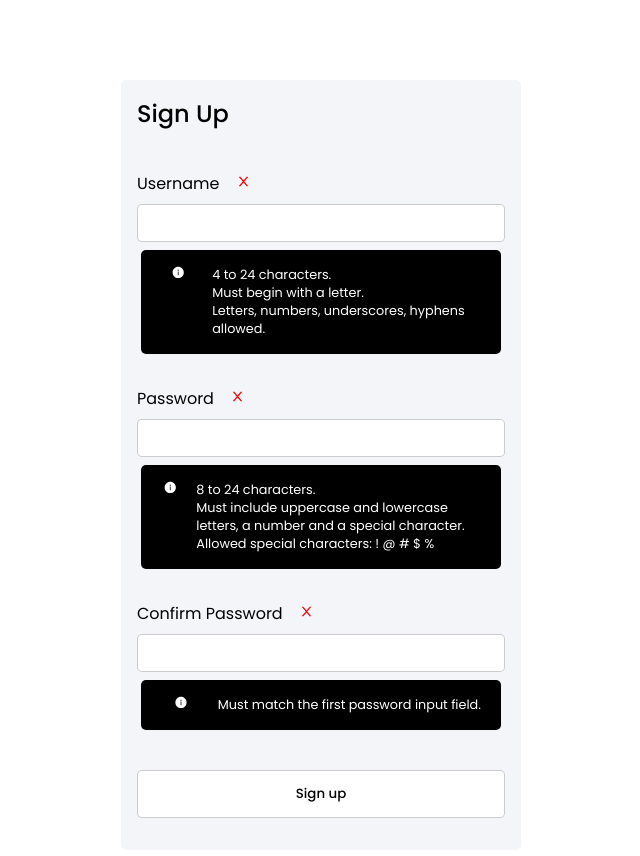
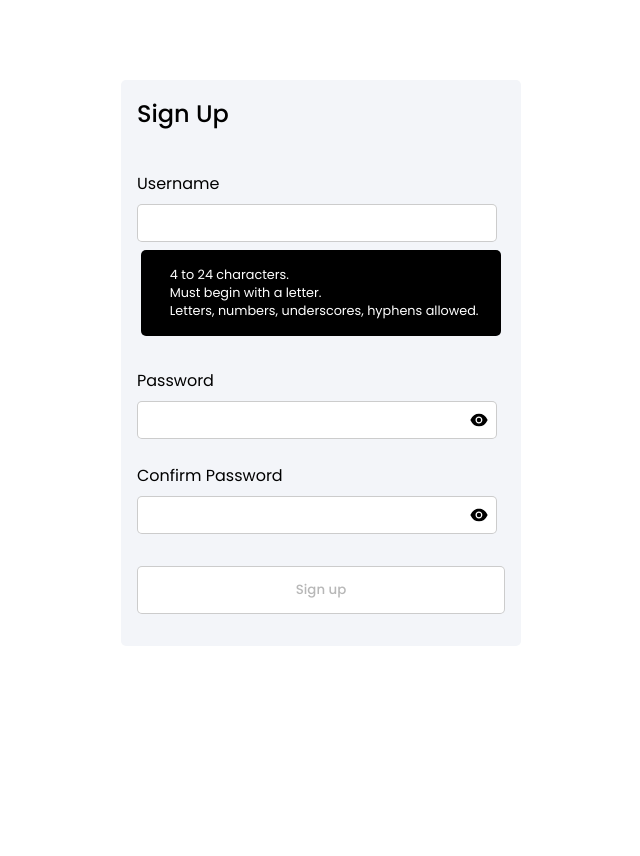
Before and after one commit to Hassene-Belhaj/React-Signup-Signin-With-Firebase, a React (Vite) app: page / in a window 1280 px wide. Shown: the top 856 px of the page, without its empty margins (319-959 px from the left). After the commit the page ends 800 px from the top, so only its background shows below. Built offline with nearby package versions, Linux system fonts and the light colour scheme.

Commit message:
add functions & conditions signup

```diff
--- a/src/Components/SignUp.jsx
+++ b/src/Components/SignUp.jsx
@@ -1,5 +1,5 @@
 import React, { useEffect, useRef, useState } from 'react'
-import { AiOutlineCheck , AiFillInfoCircle , AiOutlineFieldTime , AiOutlineClose, AiFillCheckCircle} from 'react-icons/ai'
+import { AiOutlineCheck , AiFillInfoCircle , AiOutlineFieldTime , AiOutlineClose, AiFillCheckCircle, AiFillEye, AiFillEyeInvisible} from 'react-icons/ai'
 import { styled } from 'styled-components';
 
 
@@ -33,10 +33,29 @@ const Label = styled.label`
 padding-top :1rem ;
 margin: .5rem 1rem;
 `
+const InputDiv=styled.div`
+position: relative;
+`
+const IconShowPwd = styled(AiFillEye)`
+position: absolute;
+right: 2rem;
+top: 50%;
+transform: translateY(-50%);
+cursor: pointer;
+`
+
+const IconHidePwd = styled(AiFillEyeInvisible)`
+position: absolute;
+right: 2rem;
+top: 50%;
+transform: translateY(-50%);
+cursor: pointer;
+`
+
 const Input = styled.input`
 padding: .5rem;
 margin: 0 1rem;
-width: auto;
+width: 90%;
 border-radius: 5px;
 outline: none;
 border: .5px solid rgba(0,0,0,0.2);
@@ -78,6 +97,7 @@ display: flex;
 align-items: baseline;
 `
 
+
 const SignUp = () => {
     const userRef = useRef()
     const errRef = useRef()
@@ -101,39 +121,51 @@ const SignUp = () => {
     const [errMsg , setErrorMsg] = useState('')
     const [succes , setSucces] = useState(false)
 
-    console.log(userRef);
-    console.log(userfocus);
+
+    const [showPwd , setShowPwd] = useState(false)
+    const [showMatchPwd , setShowMatchPwd] = useState(false)
+
+    // console.log(userRef);
+    // console.log(userfocus);
 
     const handleSubmit = (e) => {
       e.preventDefault()
     }
 
+    const handleShow = () => {
+      setInterval(() => {
+        setShowPwd('')
+      }, 5000)
+      return setShowPwd(!showPwd)
+    }
+
+    useEffect(()=>{
+    handleShow()
+    },[])
+
+    const handleShowMatch = () => {
+    setShowMatchPwd(!showMatchPwd)
+    }
 
 useEffect(()=>{
   userRef.current.focus() ;
 },[])
 
 useEffect(()=>{
-const result = USER_REGEX.test(user)
-console.log(result)
-console.log(user)
-setValideName(true)
+setValideName(USER_REGEX.test(user))
+console.log(validName);
 },[user])
 
 
-useEffect(()=>{
-    const result = PWD_REGEX.test(user)
-    console.log(result)
-    console.log(pwd)
-    setValidPwd(true)
-    const match = pwd === matchPwd ;
-    setValidMatch(match)
-    },[])
+useEffect(() => {
+  setValidPwd(PWD_REGEX.test(pwd));
+  setValidMatch(pwd === matchPwd);
+  console.log(validPwd);
+}, [pwd, matchPwd])
 
 
 useEffect(()=>{
 setErrorMsg('')
-
 },[user , pwd , matchPwd])
 
   return (
@@ -143,9 +175,10 @@ setErrorMsg('')
                <Error ref={errRef} $display={errMsg ? 1 : 0} aria-live="assertive">{errMsg}</Error>
             <FlexDiv>
                 <Label>Username</Label>
-                {/* <AiOutlineCheck style={{display : validName ? '' : 'none' }} color='green' size={15}  />  */}
-                <AiOutlineClose style={{display : validName || !user ? '' : 'none' }} color='red' size={15}  />
+                <AiOutlineCheck style={{display : validName?  'block' : 'none'}} color='green' size={15}  />
+                <AiOutlineClose style={{display : validName || !user ? 'none' : 'block' }} color='red' size={15}  />
             </FlexDiv>
+            <InputDiv>
             <Input
                 ref={userRef}
                 autoComplete='off'
@@ -157,31 +190,37 @@ setErrorMsg('')
                 onBlur={()=>setUserFocus(false)}
 
                 />
-            <ErrorDiv ref={errRef} $display={errMsg ? 0 : 1}>
-                <InfoIcon />
+
+             </InputDiv>
+            <ErrorDiv ref={errRef} $display={!validName ? 1 : 0}>
                 <Error  aria-live="assertive">
                 4 to 24 characters. <br/>
                 Must begin with a letter.<br/>
                 Letters, numbers, underscores, hyphens allowed.<br/>
                 </Error>
              </ErrorDiv>
+
+
              <FlexDiv>
               <Label>Password</Label>
-                {/* <AiOutlineCheck style={{display : validName ? '' : 'none' }} color='green' size={15}  />  */}
-                <AiOutlineClose style={{display : validName || !user ? '' : 'none' }} color='red' size={15}  />
+                <AiOutlineCheck style={{display : validPwd?  'block' : 'none'}} color='green' size={15}  />
+                <AiOutlineClose style={{display : validPwd || !pwd ? 'none' : 'block' }} color='red' size={15}  />
             </FlexDiv>
 
+            <InputDiv>
                   <Input
                     ref={userRef}
-             type='password'
+                    type={showPwd ? 'text' : 'password'}
                     value={pwd}
                     autoComplete='off'
                     onChange={(e)=>setPwd(e.target.value)}
                     onFocus={()=>setPwdFocus(true)}
                     onBlur={()=>setPwdFocus(false)}
-
                   />
-               <ErrorDiv ref={errRef} $display={pwdFocus && !validPwd  ? 0 : 1}>
+                   <IconShowPwd style={{display : showPwd ? 'none' : 'block' }} onClick={handleShow} size={20}/>
+                   <IconHidePwd style={{display : showPwd ? 'block' : 'none' }} onClick={handleShow} size={20}/>
+             </InputDiv>
+               <ErrorDiv ref={errRef} $display={pwdFocus && !validPwd  ? 1 : 0}>
                 <InfoIcon />
                 <Error  aria-live="assertive">
                 8 to 24 characters.<br />
@@ -192,25 +231,29 @@ setErrorMsg('')
 
             <FlexDiv>
               <Label>Confirm Password</Label>
-                {/* <AiOutlineCheck style={{display : validName ? '' : 'none' }} color='green' size={15}  />  */}
-                <AiOutlineClose style={{display : validName || !user ? '' : 'none' }} color='red' size={15}  />
+                 <AiOutlineCheck style={{display : validMatch && matchPwd ?  'block' : 'none'}} color='green' size={15}  />
+                <AiOutlineClose style={{display : validMatch || !matchPwd ? 'none' : 'block' }} color='red' size={15}  />
             </FlexDiv>
+            <InputDiv>
             <Input
              ref={userRef}
-             type='password'
+             type={showMatchPwd ? 'text' : 'password'}
              value={matchPwd}
              autoComplete='off'
              onChange={(e)=>setMatchPwd(e.target.value)}
              onFocus={()=>setMatchFocus(true)}
              onBlur={()=>setMatchFocus(false)}
              />
-             <ErrorDiv ref={errRef} $display={matchFocus && !validMatch  ? 0 : 1}>
+              <IconShowPwd style={{display : showMatchPwd ? 'none' : 'block' }} onClick={handleShowMatch} size={20}/>
+              <IconHidePwd style={{display : showMatchPwd ? 'block' : 'none' }} onClick={handleShowMatch} size={20}/>
+             </InputDiv>
+             <ErrorDiv ref={errRef} $display={matchFocus && !validMatch  ? 1 : 0}>
                 <InfoIcon />
                 <Error  aria-live="assertive">
                 Must match the first password input field.
                 </Error>
               </ErrorDiv>
-            <Button >Sign up</Button>
+            <Button  disabled={!validName || !validPwd || !validMatch ? true : false} >Sign up</Button>
 
 
         </Form>
```
Lines whose indentation alone changed are shown as unchanged.
